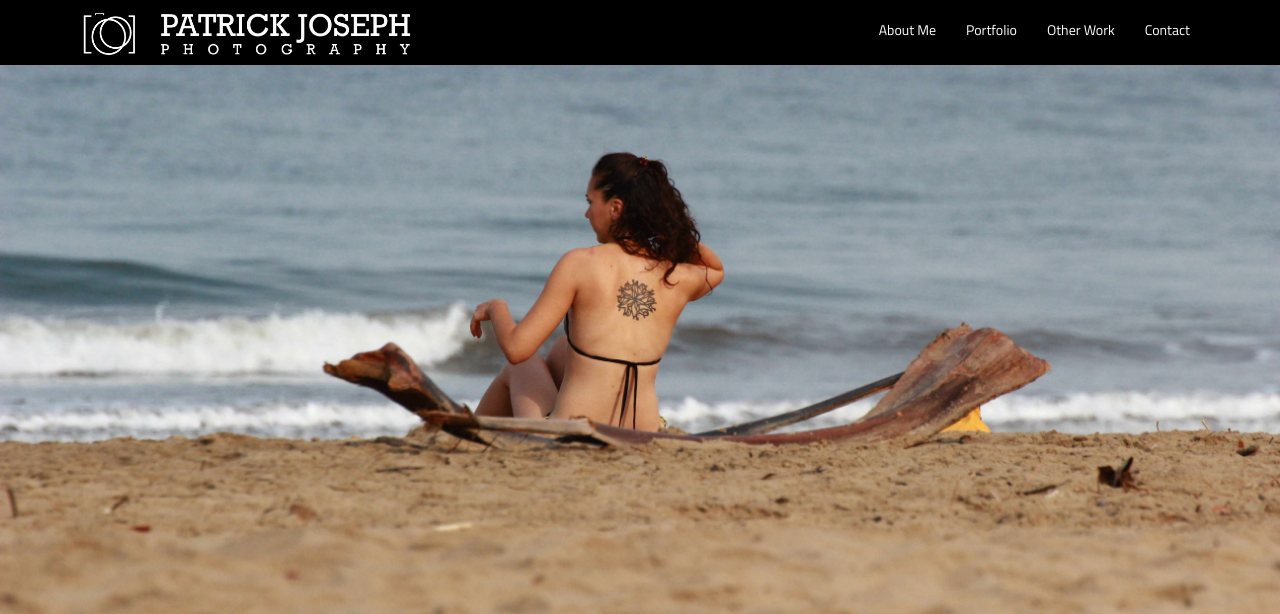
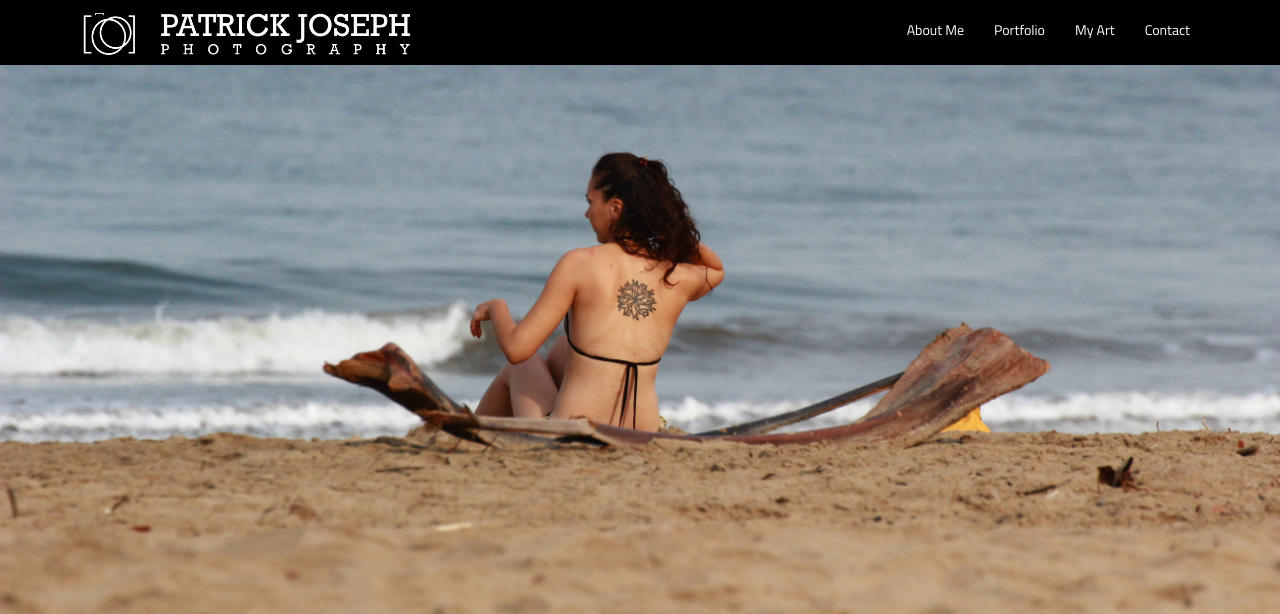
Before and after one commit to adikrishnan/pjfotographie, a Flask app: page / in a window 1280 px wide. Shown: the top 614 px of the page. Run offline with Flask 2, Linux system fonts and the light colour scheme.

Commit message:
completed all page settings

```diff
--- a/pjfotographie/static/css/nav.css
+++ b/pjfotographie/static/css/base.css
@@ -1,3 +1,7 @@
+html{
+    background-color: #000000;
+    font-family: 'Titillium Web', sans-serif;
+}
 .uk-navbar{
     background: #000000;
     display: block;
--- a/pjfotographie/static/css/home.css
+++ b/pjfotographie/static/css/home.css
@@ -1,7 +1,3 @@
-html{
-    background-color: #000000;
-    font-family: 'Titillium Web', sans-serif;
-}
 .photo-section{
     height: 600px;
 }
--- /dev/null
+++ b/pjfotographie/templates/about.html
@@ -0,0 +1,4 @@
+{% extends "base.html" %}
+{% block title %}Patrick Joseph Photography{% endblock %}
+{% block content %}
+{% endblock %}
--- a/pjfotographie/templates/base.html
+++ b/pjfotographie/templates/base.html
@@ -6,7 +6,7 @@
   <meta name="viewport" content="width=device-width, initial-scale=1">
   <link href='http://fonts.googleapis.com/css?family=Titillium+Web' rel='stylesheet' type='text/css'>
   <link rel="stylesheet" type="text/css" href="/static/css/uikit.min.css">
-  <link rel="stylesheet" type="text/css" href="/static/css/nav.css">
+  <link rel="stylesheet" type="text/css" href="/static/css/base.css">
   {% block styles %}
   {% endblock %}
 </head>
--- /dev/null
+++ b/pjfotographie/templates/contact.html
@@ -0,0 +1,4 @@
+{% extends "base.html" %}
+{% block title %}Patrick Joseph Photography{% endblock %}
+{% block content %}
+{% endblock %}
--- /dev/null
+++ b/pjfotographie/templates/my-art.html
@@ -0,0 +1,4 @@
+{% extends "base.html" %}
+{% block title %}Patrick Joseph Photography{% endblock %}
+{% block content %}
+{% endblock %}
--- a/pjfotographie/templates/nav.html
+++ b/pjfotographie/templates/nav.html
@@ -16,11 +16,11 @@
         </ul>
       </li>
       <li class="uk-parent">
-        <a href="#">Other Related Work</a>
+        <a href="#">My Art</a>
         <ul class="uk-nav-sub">
-          <li class="site-nav-small-sub-item"><a href="/other-work/#portraits">Portraits</a></li>
-          <li class="site-nav-small-sub-item"><a href="/other-work/#travel">Travel</a></li>
-          <li class="site-nav-small-sub-item"><a href="/other-work/#other-related-work">Other Related Work</a></li>
+          <li class="site-nav-small-sub-item"><a href="/my-art/#portraits">Portraits</a></li>
+          <li class="site-nav-small-sub-item"><a href="/my-art/#travel">Travel</a></li>
+          <li class="site-nav-small-sub-item"><a href="/my-art/#other-related-work">Other Related Work</a></li>
         </ul>
       </li>
       <li><a href="/contact/">Contact</a></li>
@@ -44,12 +44,12 @@
         </div>
       </li>
       <li class="uk-parent" data-uk-dropdown="{mode:'click'}">
-        <a class="uk-text-contrast" href="#">Other Work</a>
+        <a class="uk-text-contrast" href="#">My Art</a>
         <div class="uk-dropdown uk-dropdown-navbar" >
           <ul class="uk-nav uk-nav-navbar">
-            <li><a class="uk-text-contrast" href="/other-work/#portraits">Portraits</a></li>
-            <li><a class="uk-text-contrast" href="/other-work/#travel">Travel</a></li>
-            <li><a class="uk-text-contrast" href="/other-work/#other-related-work">Other Related Work</a></li>
+            <li><a class="uk-text-contrast" href="/my-art/#portraits">Portraits</a></li>
+            <li><a class="uk-text-contrast" href="/my-art/#travel">Travel</a></li>
+            <li><a class="uk-text-contrast" href="/my-art/#other-related-work">Other Related Work</a></li>
           </ul>
         </div>
       </li>
--- /dev/null
+++ b/pjfotographie/templates/pre-wedding.html
@@ -0,0 +1,4 @@
+{% extends "base.html" %}
+{% block title %}Patrick Joseph Photography{% endblock %}
+{% block content %}
+{% endblock %}
--- a/pjfotographie/views/pages.py
+++ b/pjfotographie/views/pages.py
@@ -7,6 +7,8 @@ simple_page = Blueprint('simple_page', __name__, template_folder='templates')
 @simple_page.route('/<page>/')
 def show(page):
     try:
+        if page.find('my-art') != -1:
+            return render_template('my-art.html')
         return render_template('%s.html' % page)
     except TemplateNotFound:
         abort(404)
```
